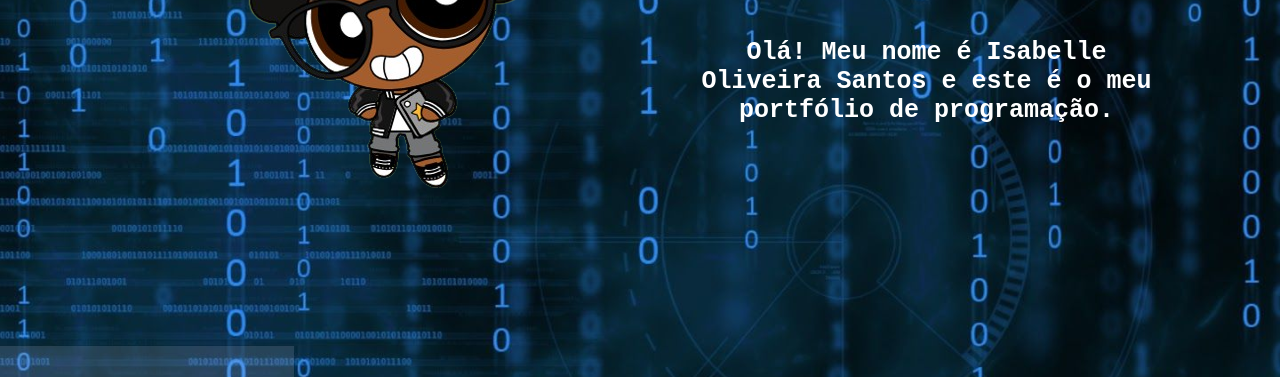
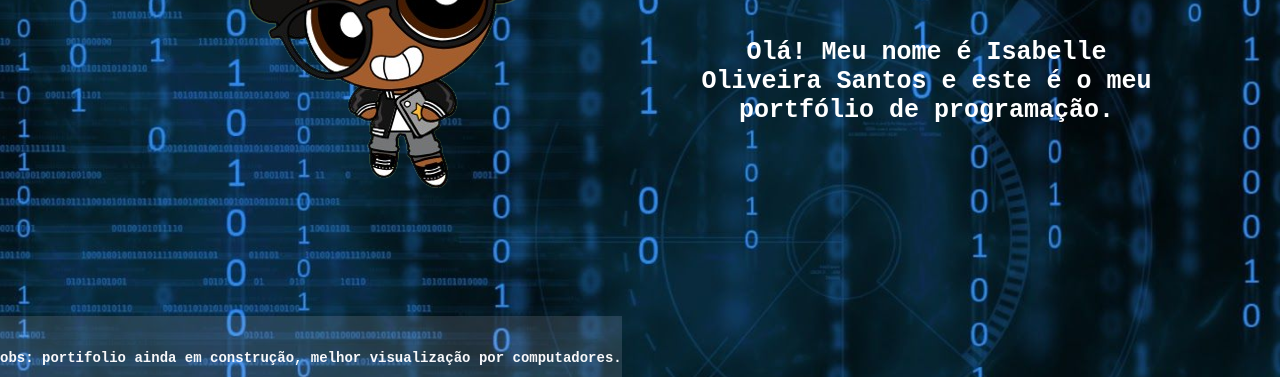
Before and after one commit to oliveiraisabelle/oliveiraisabelle.github.io, a plain HTML site: page index.html in a window 1280 px wide. Shown: the part 344-721 px from the top of the page. Drawn offline with Linux system fonts and the light colour scheme.

Commit message:
Update index.html

```diff
--- a/index.html
+++ b/index.html
@@ -102,6 +102,7 @@
             </div>
             <footer>
                 <div class="rodape">
+                    <p> obs: portifolio ainda em construção, melhor visualização por computadores.</p>
                     <p>Contato: oliveira.zabelle@gmail.com</p>
                     <p>LinkedIn: <a href="https://www.linkedin.com/in/isabelle-oliveira-santos" target="_blank">Meu
                             Perfil</a></p>
```
